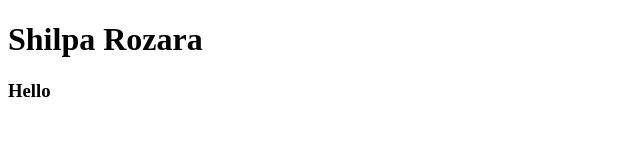
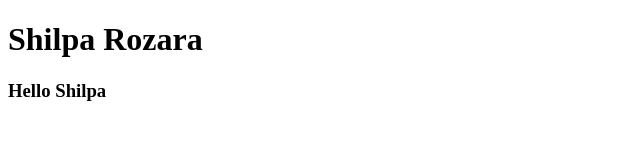
Before and after one commit to Shilpa-Rozara/localRepos, a plain HTML site: page index.html in a window 1280 px wide. Shown: the full height of the page, 0-640 px from the left. Drawn offline with Linux system fonts and the light colour scheme.

Commit message:
Hello Shilpa

```diff
--- a/index.html
+++ b/index.html
@@ -7,6 +7,6 @@
 </head>
 <body>
     <h1>Shilpa Rozara</h1>
-    <h3>Hello</h3>
+    <h3>Hello  Shilpa</h3>
 </body>
 </html>
```
